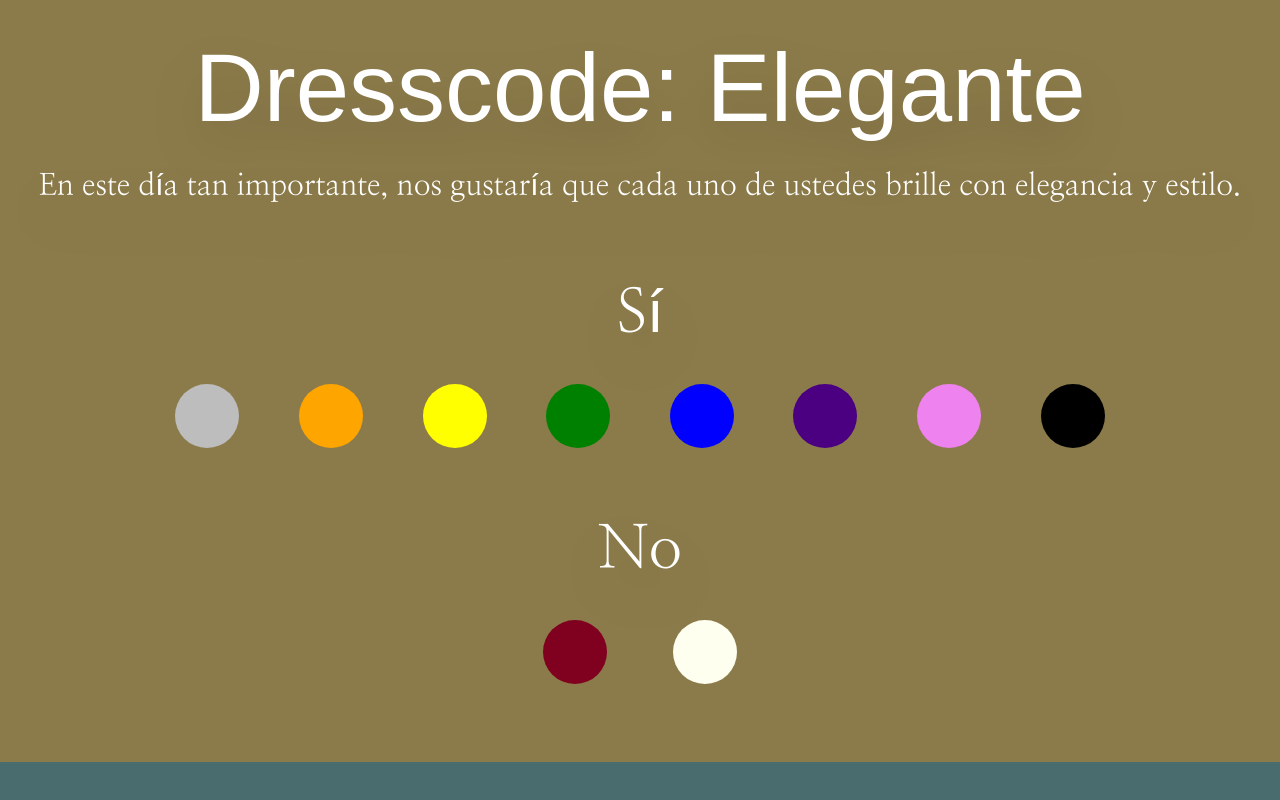
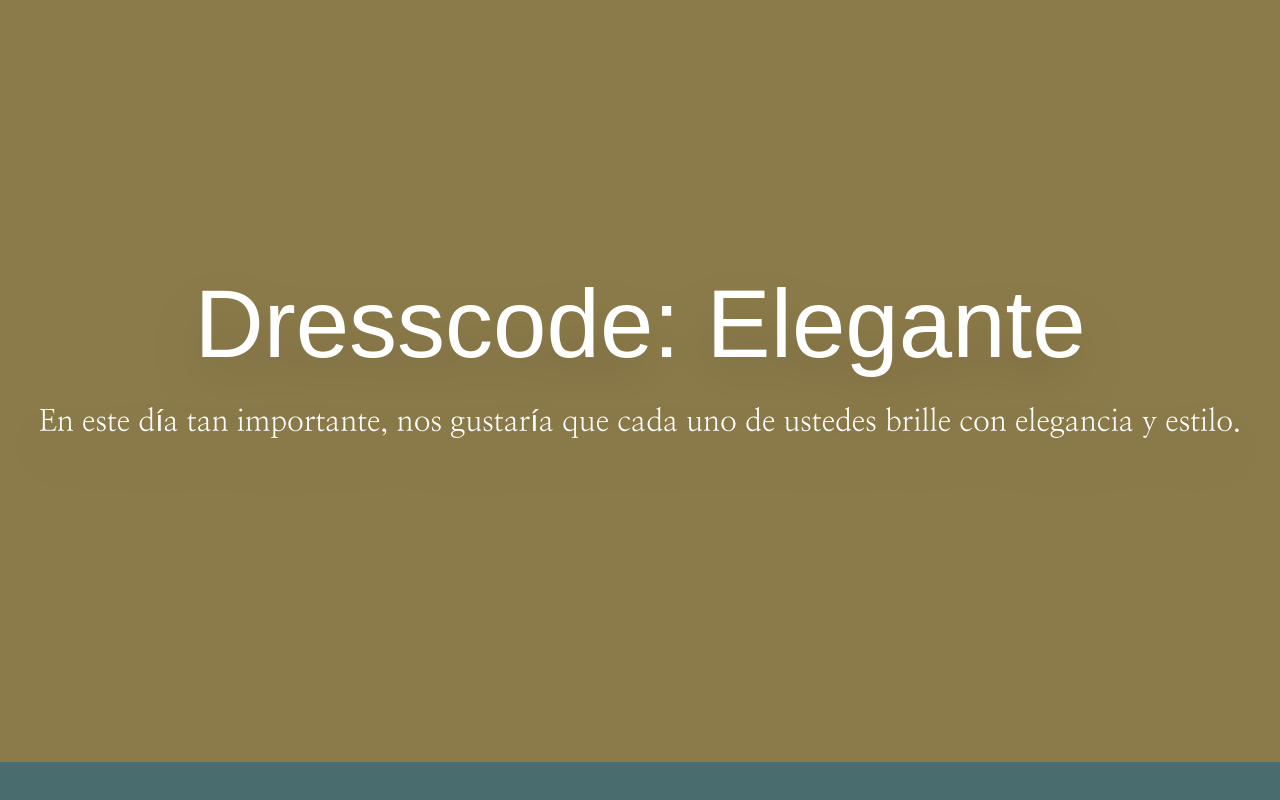
Before and after one commit to lucasdellasala/conilucas, a Next.js app: page / in a window 1280 px wide. Shown: the part 4838-5638 px from the top of the page. Built offline with nearby package versions, Linux system fonts and the light colour scheme; a web font is replaced by a local one.

Commit message:
fix: update dresscode

```diff
--- a/app/sections/Dresscode.tsx
+++ b/app/sections/Dresscode.tsx
@@ -2,93 +2,13 @@ import { Paragraph, Template, Subtitle } from "../components/";
 import { backgroundColors } from "../config";
 
 export function Dresscode() {
-  const colors = {
-    yes: [
-      {
-        hex: "#bdbdbd",
-        title: "Gris",
-      },
-      {
-        hex: "#FFA500",
-        title: "Naranja",
-      },
-      {
-        hex: "#FFFF00",
-        title: "Amarillo",
-      },
-      {
-        hex: "#008000",
-        title: "Verde",
-      },
-      {
-        hex: "#0000FF",
-        title: "Azul",
-      },
-      {
-        hex: "#4B0082",
-        title: "Índigo",
-      },
-      {
-        hex: "#EE82EE",
-        title: "Violeta",
-      },
-      {
-        hex: "#000000",
-        title: "Negro",
-      },
-    ],
-    no: [
-      {
-        hex: "#800020",
-        title: "Rojo",
-      },
-      {
-        hex: "#FFFFF0",
-        title: "Blanco",
-      },
-    ],
-  };
-
-  const yesSwatches = colors.yes.map((color) => generateColorSwatch(color));
-  const noSwatches = colors.no.map((color) => generateColorSwatch(color));
-
-
   return (
     <Template backgroundColor={backgroundColors[5]}>
       <Subtitle className="pb-8">Dresscode: Elegante</Subtitle>
-
       <Paragraph className="!text-left pt-4 lg:pt-0">
         En este día tan importante, nos gustaría que cada uno de ustedes brille
         con elegancia y estilo.
       </Paragraph>
-      <div className="grid grid-cols-1 pt-8 lg:pt-16 w-full md:w-3/5 lg:w-4/5">
-        <Paragraph className="text-4xl md:text-5xl lg:text-6xl text-center">
-          Sí
-        </Paragraph>
-        <div className="grid grid-cols-4 lg:grid-cols-8 gap-4 col-span-7 place-items-center pt-4 lg:pt-8">
-          {yesSwatches}
-        </div>
-      </div>
-
-      <div className="flex flex-col pt-8 lg:pt-16 w-full lg:w-1/5 justify-center align-middle items-center">
-        <Paragraph className="text-4xl md:text-5xl lg:text-6xl text-center">
-          No
-        </Paragraph>
-        <div className="grid grid-cols-2 gap-0 lg:gap-4 w-1/3 lg:w-full col-span-7 place-items-center pt-4 lg:pt-8">
-          {noSwatches}
-        </div>
-      </div>
     </Template>
   );
 }
-
-function generateColorSwatch({ hex, title }: { hex: string; title: string }) {
-  return (
-    <div
-      key={`swatch-${title}`}
-      className={`w-8 md:w-12 lg:w-16 h-8 md:h-12 lg:h-16 rounded-full bg-[${hex}]`}
-      title={title}
-      style={{backgroundColor: hex}}
-    ></div>
-  );
-}
```
